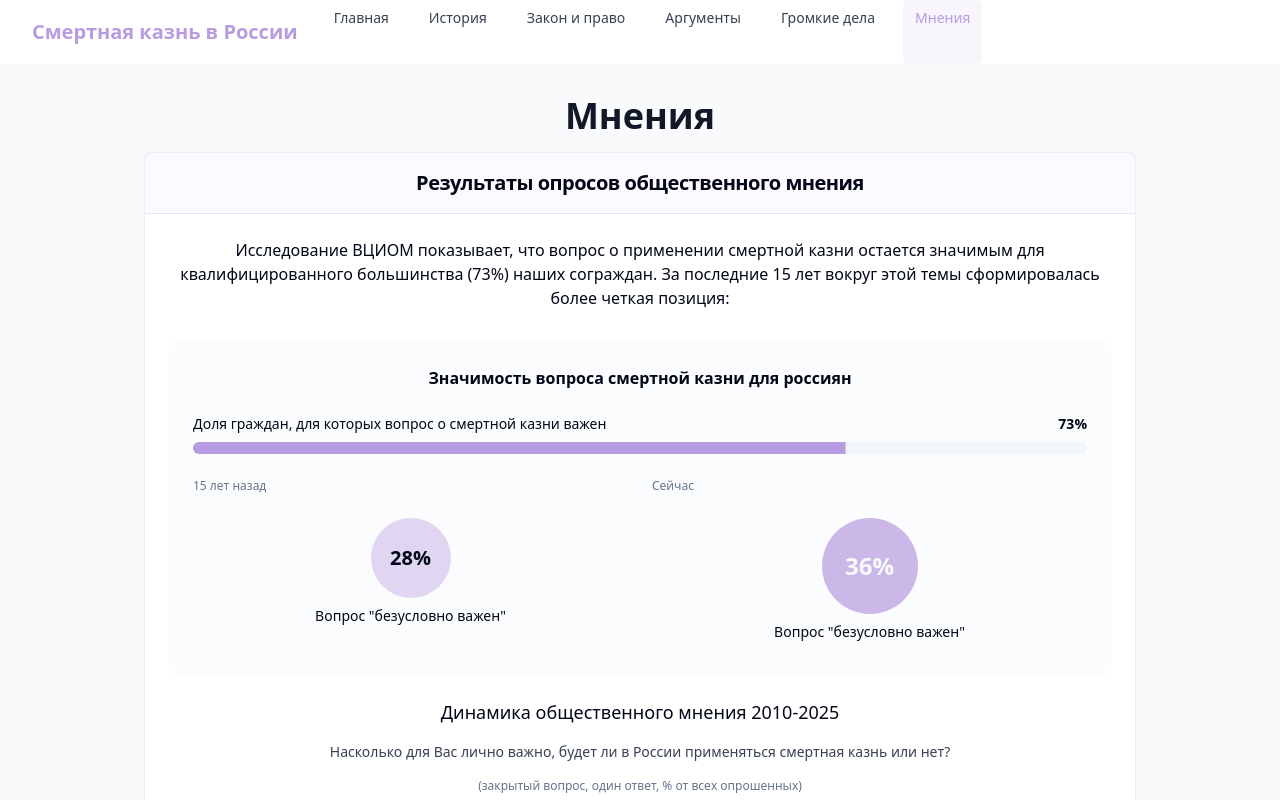
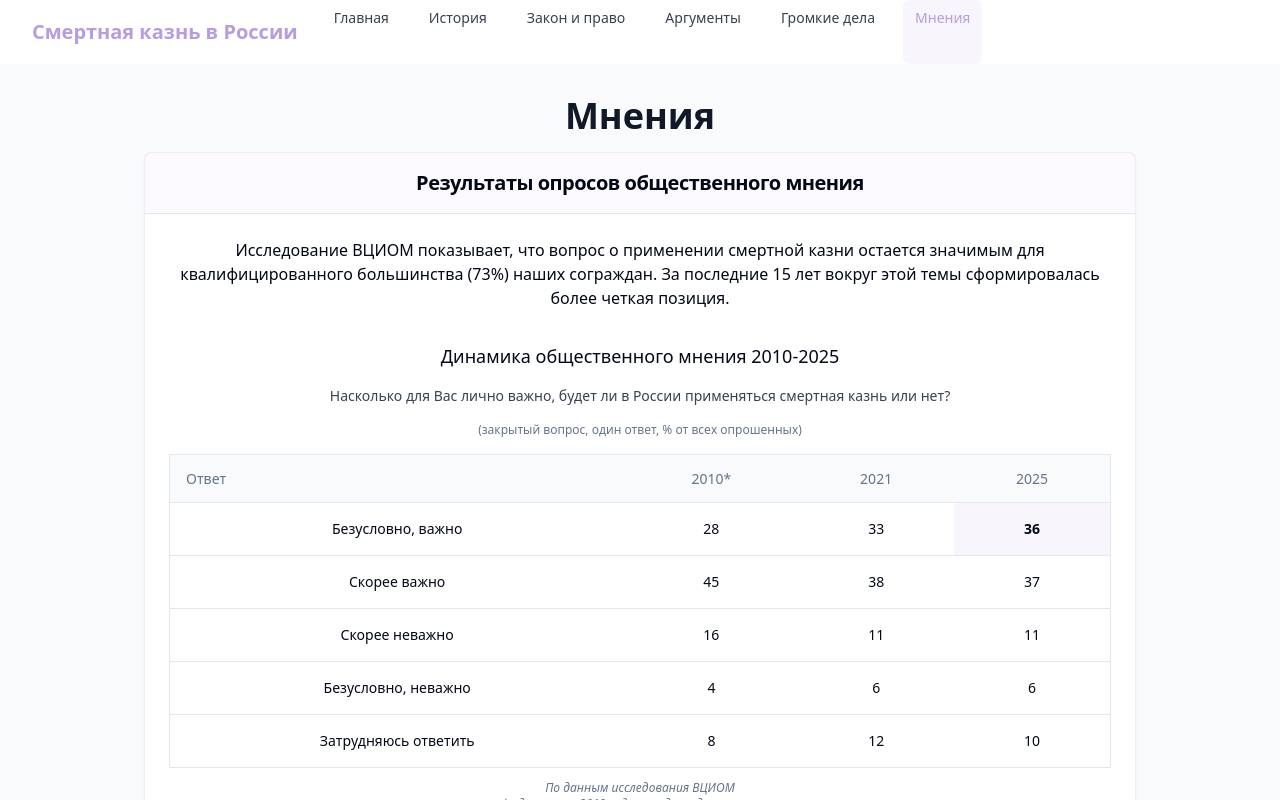
Before and after one commit to dyachenko-52/death-penalty-russia, a React (Vite) app: page /opinions in a window 1280 px wide. Shown: the top 800 px of the page. Built offline with nearby package versions, Linux system fonts and the light colour scheme.

Commit message:
Удаление графика о смертной казни

```diff
--- a/src/pages/Opinions.tsx
+++ b/src/pages/Opinions.tsx
@@ -5,7 +5,6 @@ import { Card, CardContent, CardDescription, CardHeader, CardTitle } from '@/com
 import { Separator } from '@/components/ui/separator';
 import { Avatar, AvatarFallback } from '@/components/ui/avatar';
 import { Table, TableBody, TableCell, TableHead, TableHeader, TableRow } from "@/components/ui/table";
-import { Progress } from "@/components/ui/progress";
 
 type ResearcherOpinion = {
   name: string;
@@ -69,52 +68,10 @@ const Opinions = () => {
               <div className="text-sm sm:text-base pb-2">
                 Исследование ВЦИОМ показывает, что вопрос о применении смертной казни
                 остается значимым для квалифицированного большинства (73%) наших сограждан.
-                За последние 15 лет вокруг этой темы сформировалась более четкая позиция:
+                За последние 15 лет вокруг этой темы сформировалась более четкая позиция.
               </div>
 
-              <div className="infographic bg-muted/30 rounded-lg p-4 sm:p-6">
-                <h3 className="text-center font-semibold text-sm sm:text-base mb-6">
-                  Значимость вопроса смертной казни для россиян
-                </h3>
-
-                <div className="space-y-6">
-                  <div className="space-y-2">
-                    <div className="flex justify-between text-sm">
-                      <span>Доля граждан, для которых вопрос о смертной казни важен</span>
-                      <span className="font-bold">73%</span>
-                    </div>
-                    <Progress value={73} className="h-3" />
-                  </div>
-
-                  <div className="grid grid-cols-1 md:grid-cols-2 gap-6">
-                    <div className="relative pt-10 pb-2">
-                      <div className="absolute top-0 left-0 text-xs text-muted-foreground">15 лет назад</div>
-                      <div className="flex flex-col items-center">
-                        <div className="w-20 h-20 rounded-full bg-primary/40 flex items-center justify-center text-xl font-bold">
-                          28%
-                        </div>
-                        <div className="mt-2 text-sm text-center">
-                          Вопрос "безусловно важен"
-                        </div>
-                      </div>
-                    </div>
-
-                    <div className="relative pt-10 pb-2">
-                      <div className="absolute top-0 left-0 text-xs text-muted-foreground">Сейчас</div>
-                      <div className="flex flex-col items-center">
-                        <div className="w-24 h-24 rounded-full bg-primary/70 flex items-center justify-center text-2xl font-bold text-primary-foreground">
-                          36%
-                        </div>
-                        <div className="mt-2 text-sm text-center">
-                          Вопрос "безусловно важен"
-                        </div>
-                      </div>
-                    </div>
-                  </div>
-                </div>
-              </div>
-
-              <div className="mt-8">
+              <div className="mt-6">
                 <h3 className="text-lg font-medium mb-4">Динамика общественного мнения 2010-2025</h3>
                 <p className="text-sm mb-4">Насколько для Вас лично важно, будет ли в России применяться смертная казнь или нет?</p>
                 <p className="text-xs text-muted-foreground mb-4">(закрытый вопрос, один ответ, % от всех опрошенных)</p>
```
